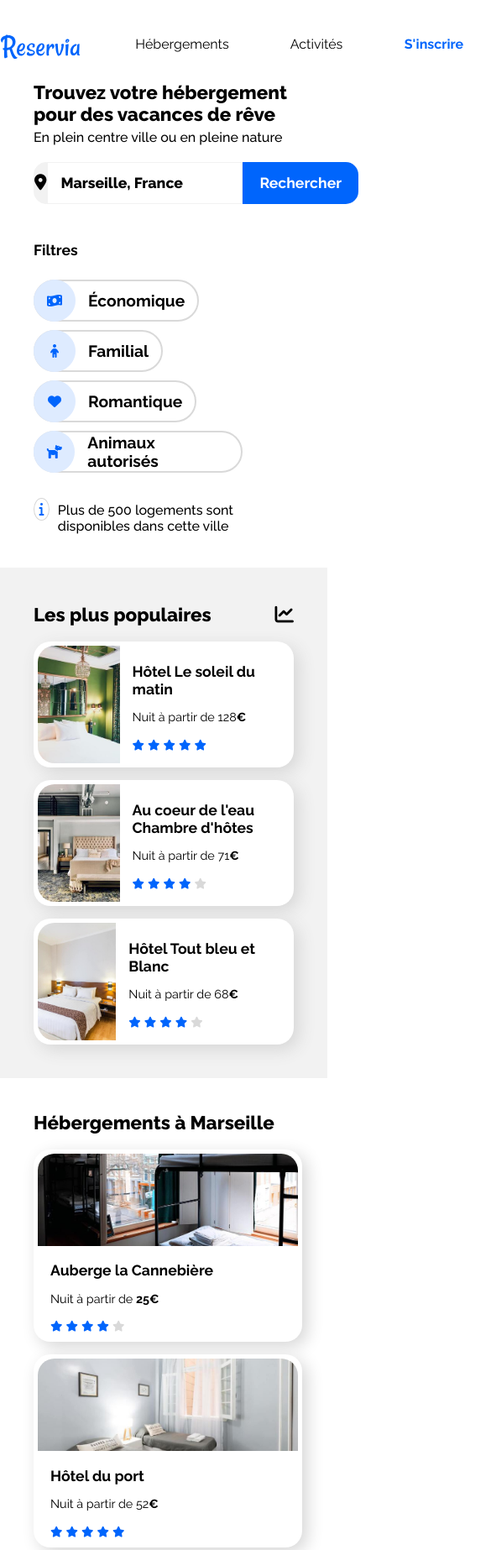
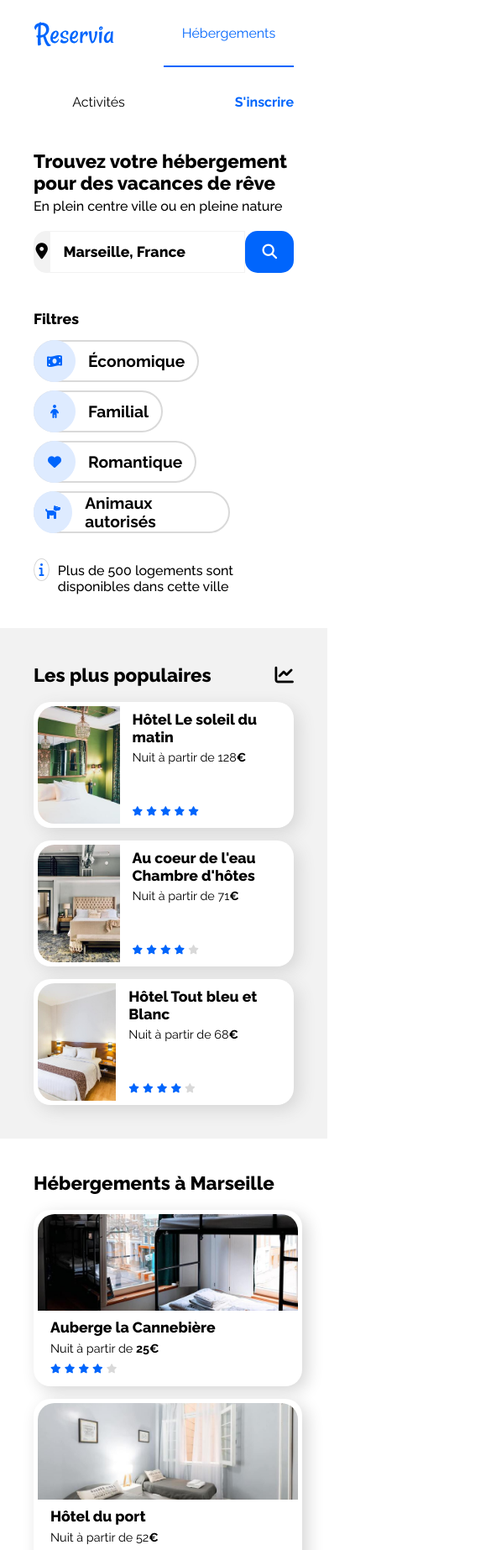
Before and after one commit to CloeBDT/CloeBoudrant_2_02082021, a plain HTML site: page index.html in a window 390 px wide. Shown: the top 1846 px of the page at 84% size, 585 px wide, since content can reach past the window. Drawn offline with Linux system fonts and the light colour scheme.

Commit message:
Utilisation du Grid sur le navigateur en Desktop et Responsive

```diff
--- a/index.html
+++ b/index.html
@@ -15,10 +15,10 @@
     <body>
         <div class="bloc-page">
             <!--HEADER-->
-            <header class="header">
-                <img src="images/Reservia.svg" alt="Logo Reservia" />
+            <header>
                 <nav>
                     <ul>
+                        <li><img class="image-logo" src="images/Reservia.svg" alt="Logo Reservia" /></li>
                         <li><a class="link" href="#heberg-marseille">Hébergements</a></li>
                         <li><a class="link" href="#activites">Activités</a></li>
                         <li><a id="signup">S'inscrire</a></li>
@@ -36,11 +36,15 @@
                         <i class="fas fa-map-marker-alt"></i>
                     </span>
                     <input class="lieu" type="search" name="recherche par lieu" placeholder="Marseille, France" required/>
-                    <input class="button" type="submit" value="Rechercher"/>
+                    <input class="bouton" type="submit" value="Rechercher"/>
+                    <button class="loupe" type="submit">
+                        <i class="fas fa-search"></i>
+                    </button>
                 </form>
 
                     <div class="bloc-filtres">
                         <h2>Filtres</h2>
+                        <div class="bloc-bouton">
                             <div class="bouton-filtre">
                                 <div class="radius-icon">
                                     <i class="fas fa-money-bill-wave font-awes-blue"></i>
@@ -64,6 +68,7 @@
                                     <i class="fas fa-dog font-awes-blue"></i>
                                 </div>
                                 <span>Animaux autorisés</span>
+                            </div>
                         </div>
                     </div>
 
@@ -184,8 +189,8 @@
             <!--POPULAIRES-->
                 <section class="populaires">
                     <div class="line">
-                        <h1 class="test1">Les plus populaires</h1>
-                        <div class="test2">
+                        <h1>Les plus populaires</h1>
+                        <div class="icon-fleche">
                             <i class="fas fa-chart-line"></i>
                         </div>
                     </div>
--- a/styles.css
+++ b/styles.css
@@ -28,7 +28,7 @@ h1
 h2
 {
     font-size: 1.1rem;
-    font-weight: 700;
+    font-weight: 800;
 }
 
 p
@@ -48,63 +48,66 @@ margin-right: 40px;
 }
 
 /* HEADER */
-.header
+header
+{
+    margin: 0;
+}
+
+ul
+{
+    display: grid;
+    grid-template-columns: 1fr repeat(3, 160px);
+    grid-template-rows: 90px;
+    list-style-type: none;
+    padding-inline-start: 0;
+    margin-block-start: 0;
+    margin-block-end: 0;
+}
+
+ul :nth-of-type(1)
 {
     display: flex;
-    justify-content: space-between;
-    align-items: flex-end;
+    justify-content: flex-start;
+    align-items: center;
 }
 
-#signup
+ul :nth-of-type(2)
 {
-    font-weight: 700;
-    color: #0065fc;
-    display: flex;
-    width: 160px;
-    height: 60px;
-    align-items: flex-end;
+    display:flex;
     justify-content: center;
-    border-top: 2px solid transparent;
-    margin-left: -20px;
-    cursor: pointer;
-}
-
-#signup:hover
-{
-    border-top: 2px solid transparent;
-}
-
-nav ul
-{
-    display: flex;
-    list-style-type: none;
-    margin-top: 0;
-    align-items: flex-end;
-    justify-content: center;
-}
-
-.link
-{
-    display: flex;
-    width: 160px;
-    height: 60px;
-    align-items: flex-end;
-    justify-content: center;
-    border-top: 2px solid transparent;
-}
-
-.link:hover
-{
+    align-items: center;
     color: #0065fc;
     border-top: 2px solid #0065fc;
 }
 
-/* RECHERCHES */
-.search
+ul :nth-of-type(3)
 {
-    margin-top: 40px;
+    display:flex;
+    justify-content: center;
+    align-items: center;
+    border-top: 2px solid transparent;
 }
 
+ul :nth-of-type(3):hover
+{
+    display:flex;
+    justify-content: center;
+    align-items: center;
+    border-top: 2px solid #0065fc;
+}
+
+ul :nth-of-type(4)
+{
+    display:flex;
+    justify-content: center;
+    align-items: center;
+    color: #0065fc;
+    font-weight:700;
+    border-top: 2px solid transparent;
+    cursor: pointer;
+}
+
+/* RECHERCHES */
 .search h1
 {
     margin-bottom: 5px;
@@ -112,8 +115,7 @@ nav ul
 
 .search p
 {
-    margin-top: 0px;
-    margin-bottom: 20px;
+    margin: 0 0 20px 0;
     font-size: 1rem;
     font-weight: 450;
 }
@@ -155,7 +157,7 @@ input::placeholder
     font-weight: 800;
 }
 
-.button
+.bouton
 {
     width: auto;
     border: 0;
@@ -168,13 +170,36 @@ input::placeholder
     padding: 0 20px 0 20px;
 }
 
+.loupe
+{
+    width: auto;
+    border: 0;
+    border-radius: 15px;
+    background-color: #0065fc;
+    color: white;
+    cursor: pointer;
+    font-size: 1.1rem;
+    font-weight: 700;
+    padding: 0 20px 0 20px;
+    display: none;
+}
+
 .bloc-filtres
 {
-    width: 65vw;
+    width: auto;
     display: flex;
-    justify-content: space-between;
+    justify-content: flex-start;
     align-items: center;
     margin: 30px 0 30px 0;
+}
+
+.bloc-bouton
+{
+    margin-left: 30px;
+    width: 60vw;
+    display: flex;
+    flex-wrap: wrap;
+    justify-content: space-between;
 }
 
 .bouton-filtre
@@ -186,7 +211,6 @@ input::placeholder
     font-weight: bold;
     transition-duration: 0.5s;
     cursor: pointer;
-    margin-right: 5px;
 }
 
 .bouton-filtre:hover
@@ -205,6 +229,7 @@ input::placeholder
 .bouton-filtre span
 {
     margin: 0 15px 0 15px;
+    font-weight: 700;
 }
 
 .radius-icon
@@ -277,6 +302,7 @@ input::placeholder
 
 .blocs-heb
 {
+    height: 200px;
     width: 30%;
     border-radius: 20px;
     background-color: white;
@@ -287,27 +313,36 @@ input::placeholder
 .blocs-heb img
 {
     width: 100%;
-    height: 110px;
+    height: 115px;
     border-radius: 20px 20px 0 0;
 
 }
 
 .auberge-hotel
 {
-    height: 40%;
-    margin: 0 0 5px 15px;
+    margin: 5px 0 0 15px;
+}
+
+.auberge-hotel h2
+{
+    margin: 0;
+}
+
+.auberge-hotel p
+{
+    margin: 6px 0 5px 0;
 }
 
 .fa-star-blue
 {
     color: #0065fc;
-    font-size: 0.8rem;
+    font-size: 0.7rem;
 }
 
 .fa-star-grey
 {
     color: #d9d9d9;
-    font-size: 0.8rem;
+    font-size: 0.7rem;
 }
 
 .plus
@@ -341,12 +376,7 @@ input::placeholder
     padding: 0 40px 0 40px;
 }
 
-.test1
-{
-
-}
-
-.test2
+.icon-fleche
 {
     display: flex;
     justify-content: center;
@@ -388,7 +418,17 @@ input::placeholder
 .text-pop
 {
     min-width: 140px;
-    margin: 5px 0 5px 15px;
+    margin: 5px 0 0 15px;
+}
+
+.text-pop h2
+{
+    margin: 0;
+}
+
+.text-pop p
+{
+    margin: 5px 0 45px 0;
 }
 
 /* ACTIVITES */
@@ -489,15 +529,59 @@ footer p
         margin-right: 0;
     }
 
+    header
+    {
+        margin: 0 40px 0 40px;
+    }
+
+    nav ul
+    {
+        grid-template-columns: 1fr 1fr;
+        grid-template-rows: 80px 80px;
+    }
+
+    ul :nth-of-type(2)
+    {
+        display:flex;
+        justify-content: center;
+        align-items: center;
+        color: #0065fc;
+        border-top:none;
+        border-bottom: 2px solid #0065fc;
+    }
+
+    ul :nth-of-type(4)
+    {
+        justify-content: end;
+    }
+
+
     .search
     {
         margin: 0 40px 0 40px;
     }
 
+    .bouton
+    {
+        display: none;
+    }
+
+    .loupe
+    {
+        display: initial;
+    }
+
     .bloc-filtres
     {
+        flex-direction: column;
         flex-wrap: wrap;
         align-content: space-between;
+        align-items: flex-start;
+    }
+
+    .bloc-bouton
+    {
+        margin-left: 0;
         row-gap: 10px;
     }
 
```
Lines whose indentation alone changed are shown as unchanged.
